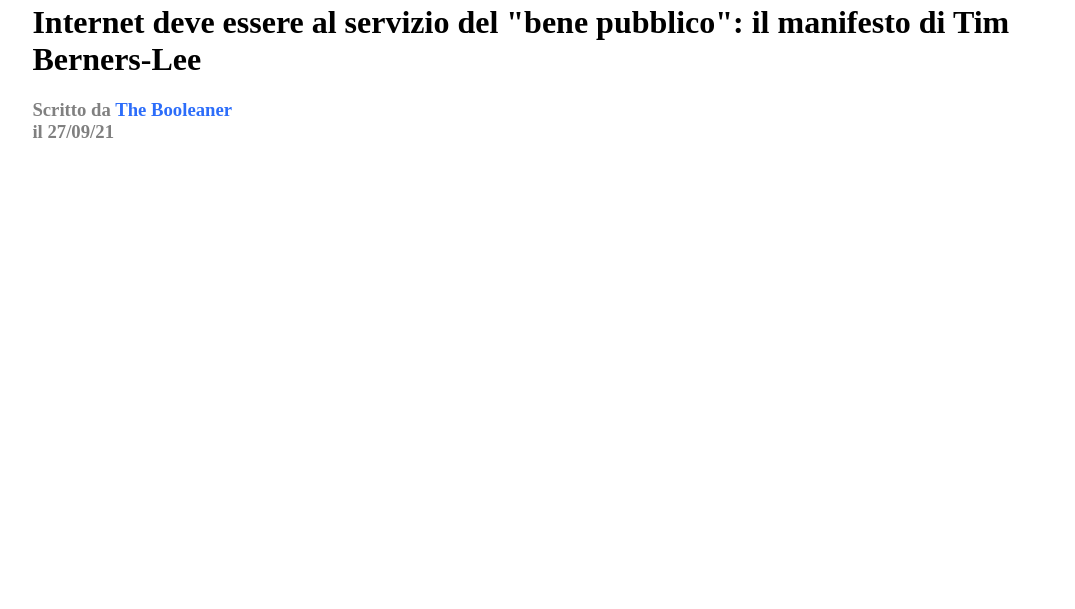
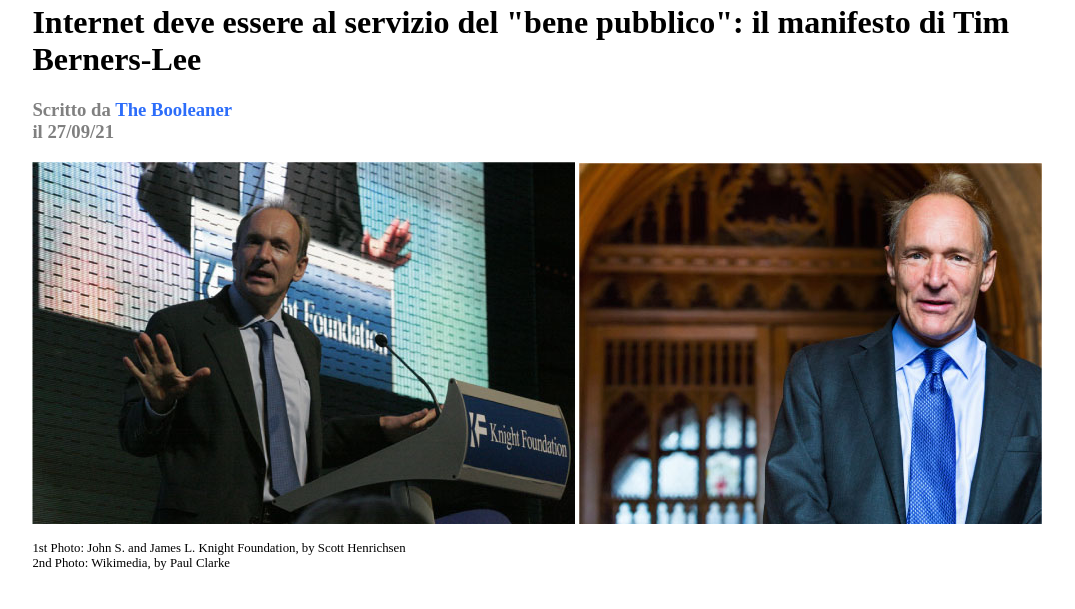
Before and after one commit to Sergjio97/html-css-booleaner, a plain HTML site: page index.html in a window 1280 px wide. Shown: the part 81-690 px from the top of the page, without its empty margins (102-1177 px from the left). Drawn offline with Linux system fonts and the light colour scheme.

Commit message:
sezione foto

```diff
--- a/css/style.css
+++ b/css/style.css
@@ -14,6 +14,8 @@
 /* / header */
 
 /* inizio main */
+
+/* inizio sezione titolo */
 .titolo{
     width: 80%;
     margin: auto;
@@ -26,6 +28,16 @@
 #booleaner{
     color: rgb(44, 109, 250);
 }
+/* / sezione titolo */
+
+/* inizio sezione foto */
+.foto{
+    width: 80%;
+    margin: auto;
+    font-size: 80%;
+}
+/* / sezione foto */
+
 /* / main */
 
 /* inizio footer */
--- a/index.html
+++ b/index.html
@@ -18,12 +18,20 @@
 
     <!-- inizio main -->
     <main>
-        <!-- inizio titolo -->
+        <!-- inizio sezione titolo -->
         <div class="titolo">
             <h1>Internet deve essere al servizio del "bene pubblico": il manifesto di Tim Berners-Lee</h1>
             <h3 id="copyright">Scritto da <span id="booleaner">The Booleaner</span> <br> il 27/09/21</h3>
         </div>
-        <!-- / titolo -->
+        <!-- / sezione titolo -->
+
+        <!-- inizio sezione foto -->
+        <div class="foto">
+            <img src="img/tim-1.jpg" alt="Tim">
+            <img src="img/tim-2.jpg" alt="tim-2">
+            <p>1st Photo: John S. and James L. Knight Foundation, by Scott Henrichsen<br>2nd Photo: Wikimedia, by Paul Clarke</p>
+        </div>
+        <!-- / sezione foto -->
     </main>
     <!-- / main -->
 
```
